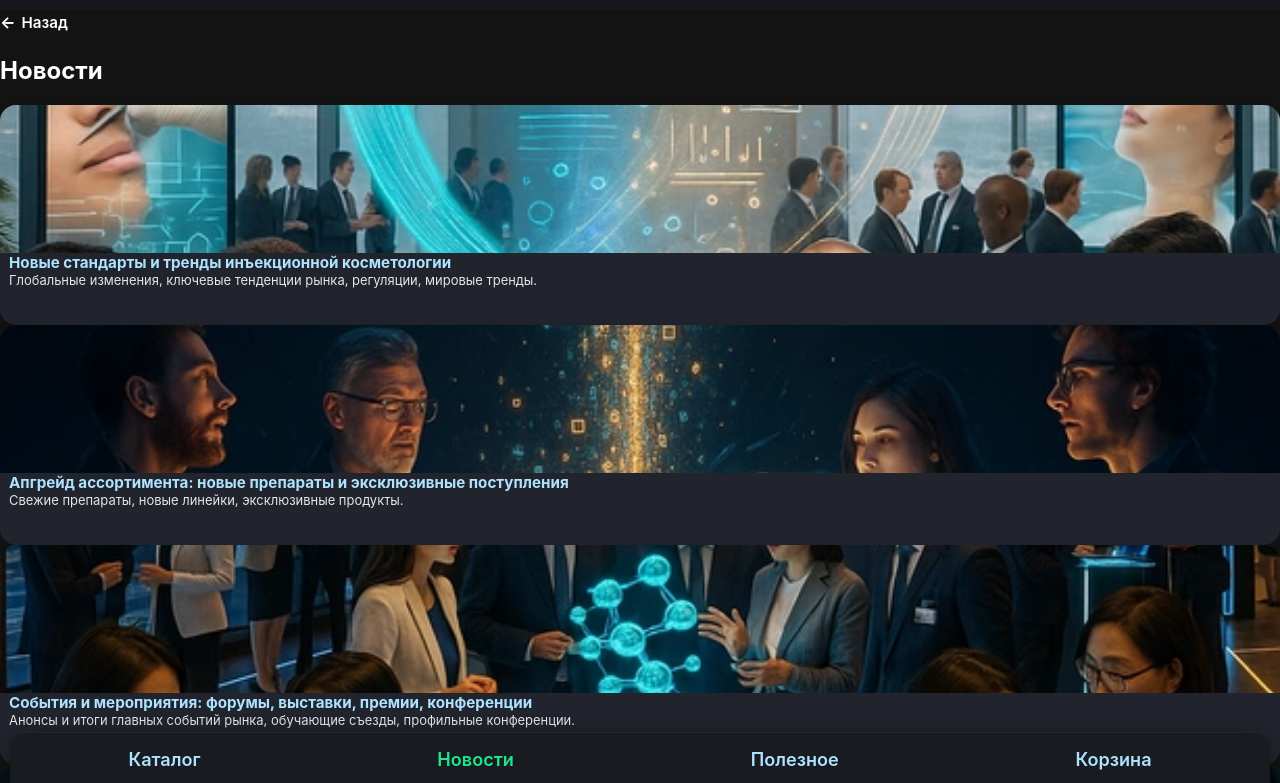
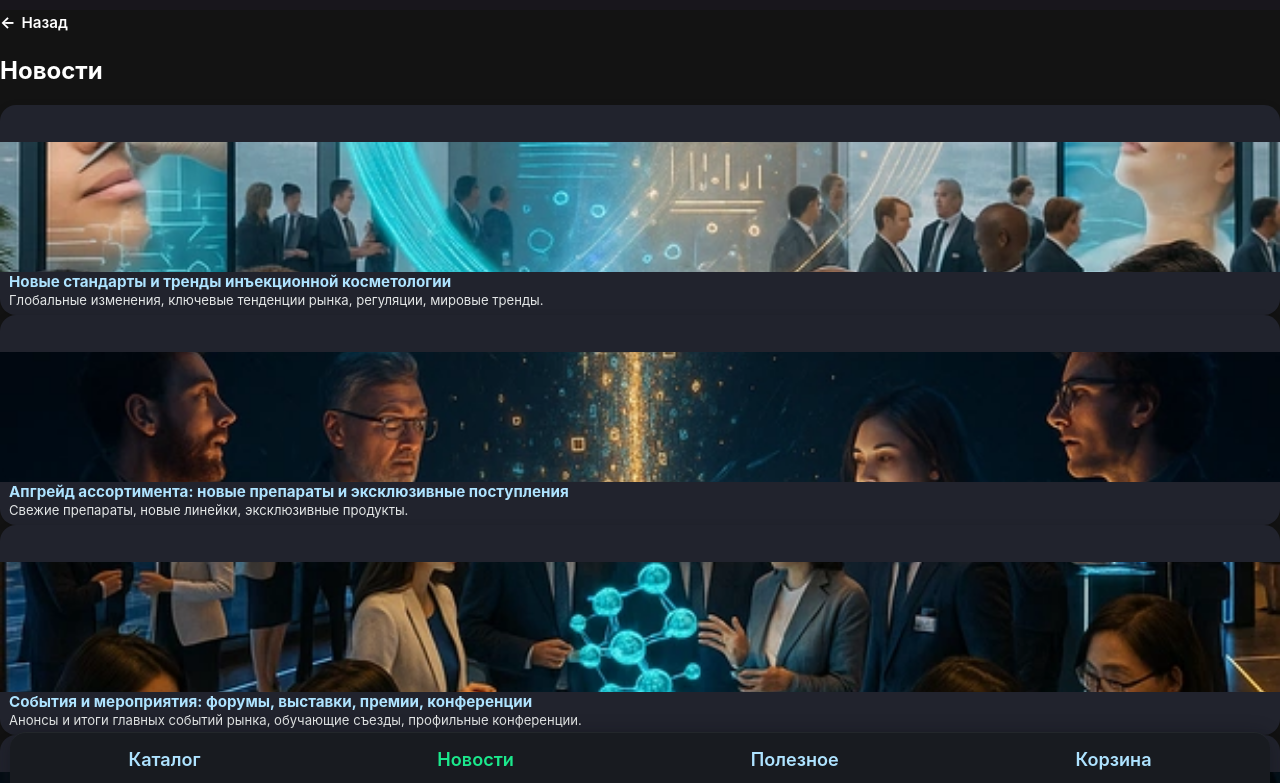
Before and after one commit to AlexSalavat/facade-stone-app, a React (Vite) app: page /news in a window 1280 px wide. Shown: the top 783 px of the page. Built offline with nearby package versions, Linux system fonts and the light colour scheme.

Commit message:
deploy: обновил карточки, добавил ка

```diff
--- a/src/styles/InfoGrid.css
+++ b/src/styles/InfoGrid.css
@@ -7,19 +7,20 @@
   display: flex;
   flex-direction: column;
   align-items: stretch;
-  min-height: 220px;
-  height: 220px;
+  min-height: 210px;
+  height: 210px;
   max-height: 230px;
-  padding: 0;
+  padding: 0;                /* Убрали padding */
+  justify-content: flex-end; /* ! Это чтобы текст всегда был максимально снизу */
 }
 
 .info-card-img {
   width: 100%;
-  height: 148px;
+  height: 130px;
   object-fit: cover;
   display: block;
   background: #191b1e;
-  margin-bottom: 0; /* убрали отступ */
+  margin-bottom: 0;          /* Без отступа */
   border-radius: 0;
 }
 
@@ -28,23 +29,23 @@
   font-weight: 700;
   color: #aee3ff;
   text-align: left;
-  margin: 2px 9px 0 9px;
-  min-height: 18px;
+  margin: 2px 9px 0 9px;     /* Только сверху чуть-чуть */
+  min-height: 19px;
   line-height: 1.06;
-  max-height: 22px;
+  max-height: 23px;
   overflow: hidden;
   text-overflow: ellipsis;
   white-space: nowrap;
 }
 
 .info-card-content {
-  font-size: 0.81rem;
+  font-size: 0.82rem;
   color: #e3e6e6;
   text-align: left;
-  line-height: 1.08;
-  margin: 0 9px 7px 9px;
+  line-height: 1.09;
+  margin: 0 9px 7px 9px;     /* только снизу чуть-чуть */
   min-height: 15px;
-  max-height: 19px;
+  max-height: 18px;
   overflow: hidden;
   text-overflow: ellipsis;
   display: -webkit-box;
```
